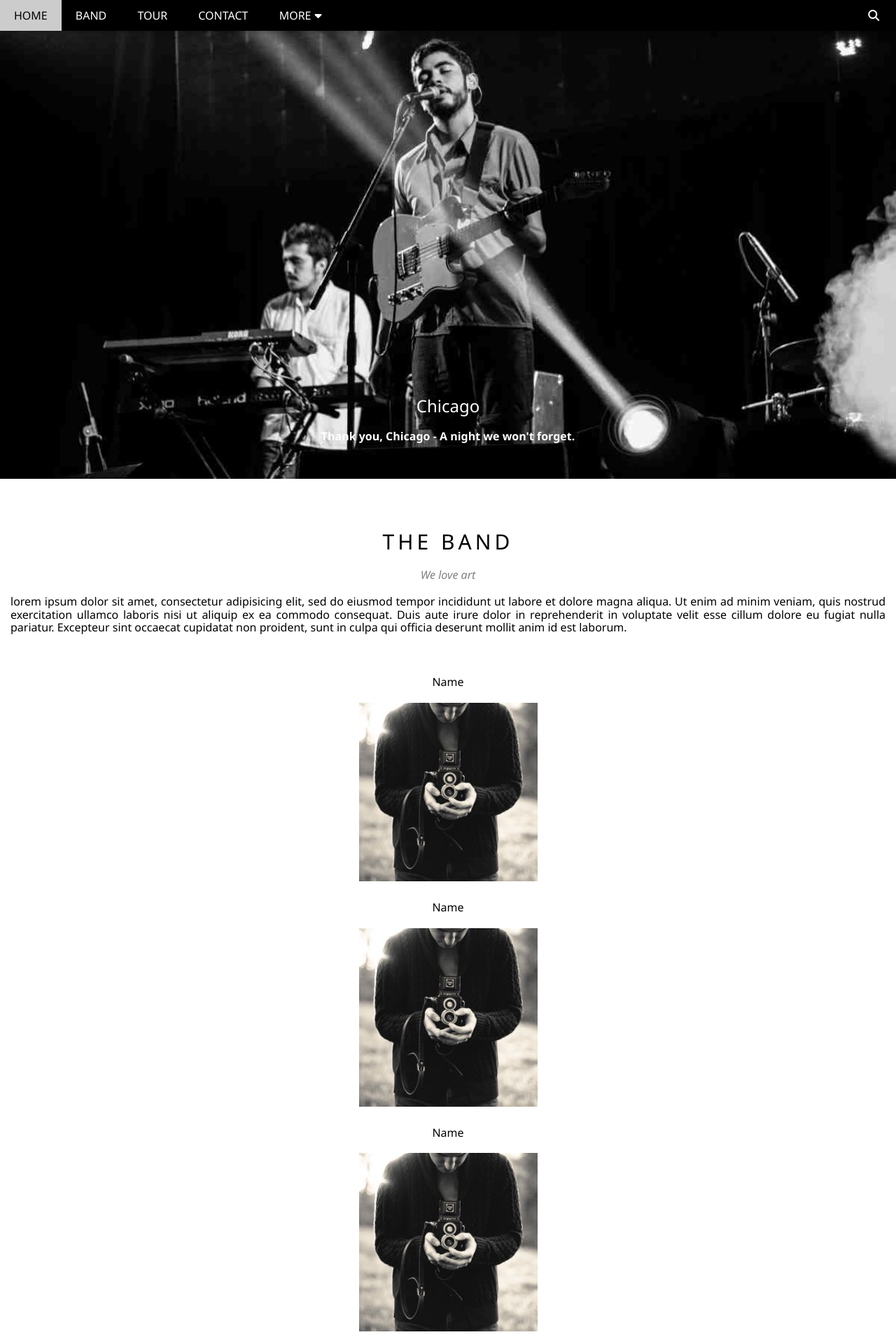
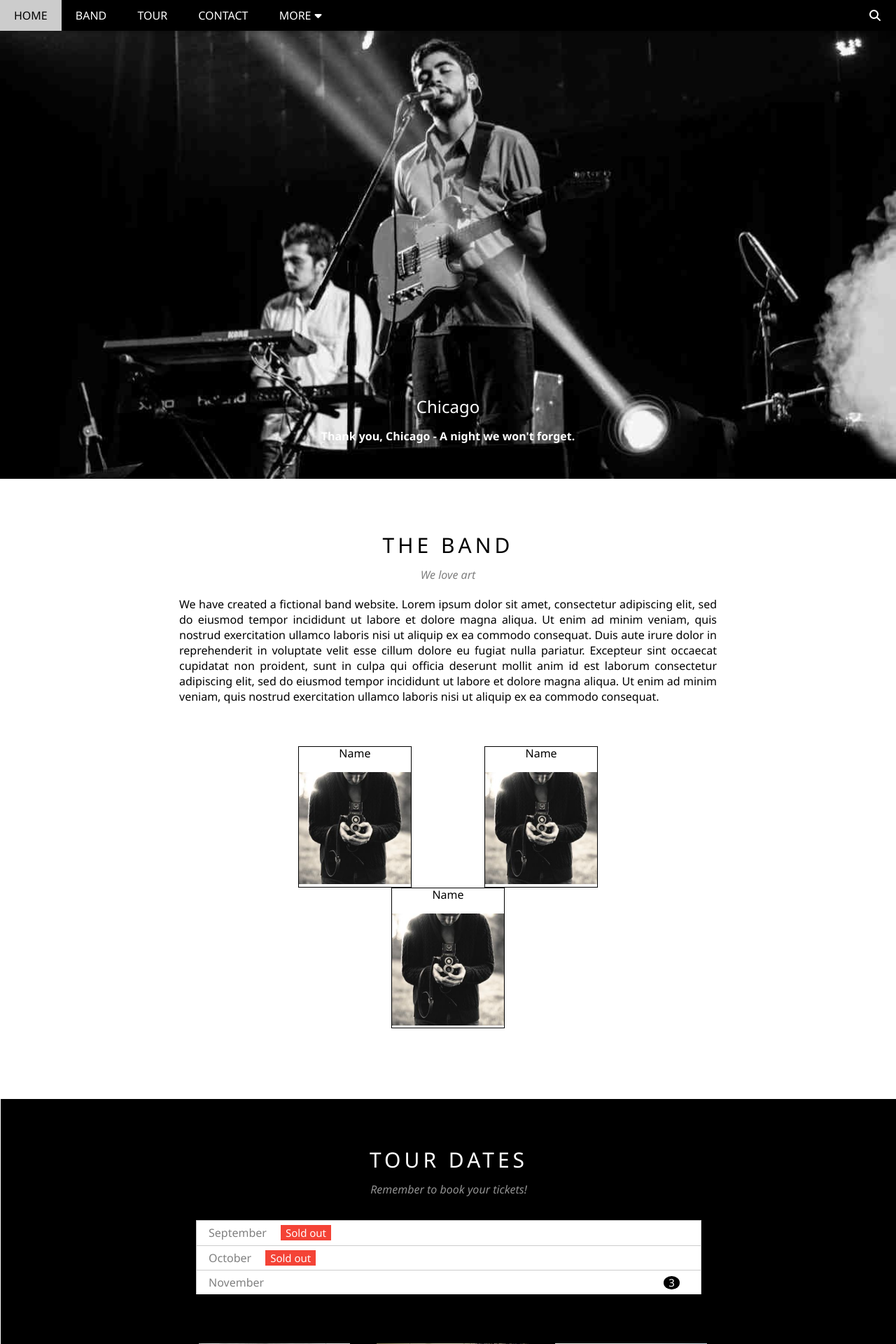
Before and after one commit to ayub-70/the-band, a PHP site: page / in a window 1280 px wide. Shown: the top 1920 px of the page at 70% size. Run offline with PHP 8.4, Linux system fonts and the light colour scheme.

Commit message:
codes contuning

```diff
--- a/css/style.css
+++ b/css/style.css
@@ -392,7 +392,7 @@ footer span{
 	/* starting header styling*/
 
 	header{
-		box-sizing:border-box;
+		position:relative;
 	}
 
 	header .home, header .ul1{
@@ -408,26 +408,22 @@ footer span{
 	header ul{
 		display:block;
 		list-style:none;
-		/*display:inline-block;*/
-		/*border:solid 1px;*/
-		min-width:93%;
-	}
-
-	header .ul1{
-		position:relative;
 	}
 
 	header .ul1 li{
 		display:inline-block;
 	}
 
-	header .ul1 .search{
+	header .search{
 		position:absolute;
 		right:0;
+		top:0;
+		padding:13px 20PX;
 	}
 
-	header .ul1 .search:hover{
+	header .search:hover{
 		background-color:#F44336;
+		cursor:pointer;
 	}
 
 	header .menu{
@@ -462,7 +458,7 @@ footer span{
 
 	main{
 		position:relative;
-		/*text-align:center;*/
+		padding-top:0;
 	}
 
 	main div{
@@ -470,15 +466,12 @@ footer span{
 		bottom:55PX;
 		left:35%;
 		right:35%;
-		/*background-color:red;*/
 		color:#fff;
 		text-align:center;
 	}
 
 	main h2{
 		font-weight:400;
-		/*text-transform:capitalize;*/
-		/*border:solid 1px;*/
 		margin-bottom:20px;
 	}
 
@@ -491,4 +484,69 @@ footer span{
 	}
 	/*ending main-image styling*/
 
+	/*starting bald section styling*/
+
+	.band{
+		width:60%;
+		margin:auto;
+		padding:80PX 0 100px 0;
+	}
+
+	.band p{
+		line-height:22PX;
+	}
+
+	.band p:first-letter{
+		text-transform:uppercase;
+	}
+
+	.band .bandmember{
+		padding:0;
+	}
+
+	.band .bandmember figure{
+		display:inline-block;
+		width:160PX;
+		margin:0 50PX 0 50px;
+		border: solid 1px;
+	}
+
+	.band .bandmember figure figcaption{
+		margin:0 0 18px 0;
+	}
+
+	.band .bandmember figure img{
+		width:100%;
+	}
+
+	/*ending band section styling*/
+
+	/*starting tour dates section styling*/
+
+	.tour-dates{
+		border:solid 1px;
+	}
+
+	.tour-dates-content{
+		width:60%;
+		margin:auto;
+	}
+
+	.tour-dates-content .cities{
+		width:30%;
+		display:inline-block;
+		margin-left:20PX;
+	}
+
+	/*ending tour dates section styling*/
+
+	/*starting contact section styling*/
+
+	.contact{
+		width:60%;
+		margin:auto;
+	}
+
+	/*ending contact section styling*/
+
 }
--- a/index.html
+++ b/index.html
@@ -6,7 +6,7 @@
 		<meta http-equiv="X-UA-Compatible" content="ie=edge">
     	<meta name="viewport" content="width=device-width, initial-scale=1.0">
 		<title>band</title>
-		<link rel="stylesheet" href="css/style.css?v=<?php echo time(); ?>">
+		<link rel="stylesheet" href="css/style.css?v=<?php time(); ?>">
 		<link rel="stylesheet" href="css/normalize.css">
 		<link rel="stylesheet" href="css/all.min.css">
 	</head>
@@ -34,8 +34,8 @@
 						<li>media</li>
 					</ul>
 				</li>
-				<li class="search mobile-hide"><i class="fa-solid fa-magnifying-glass"></i></li>
 			</ul>
+			<div class="search mobile-hide"><i class="fa-solid fa-magnifying-glass"></i></div>
 		</header>
 		<main>
 			<img src="photos/chicago.jpg">
@@ -49,11 +49,7 @@
 				<p class="title">the band</p>
 				<p class="p2">we love art</p>
 				<p>
-					lorem ipsum dolor sit amet, consectetur adipisicing elit, sed do eiusmod
-					tempor incididunt ut labore et dolore magna aliqua. Ut enim ad minim veniam,
-					quis nostrud exercitation ullamco laboris nisi ut aliquip ex ea commodo
-					consequat. Duis aute irure dolor in reprehenderit in voluptate velit esse
-					cillum dolore eu fugiat nulla pariatur. Excepteur sint occaecat cupidatat non proident, sunt in culpa qui officia deserunt mollit anim id est laborum.
+					we have created a fictional band website. Lorem ipsum dolor sit amet, consectetur adipiscing elit, sed do eiusmod tempor incididunt ut labore et dolore magna aliqua. Ut enim ad minim veniam, quis nostrud exercitation ullamco laboris nisi ut aliquip ex ea commodo consequat. Duis aute irure dolor in reprehenderit in voluptate velit esse cillum dolore eu fugiat nulla pariatur. Excepteur sint occaecat cupidatat non proident, sunt in culpa qui officia deserunt mollit anim id est laborum consectetur adipiscing elit, sed do eiusmod tempor incididunt ut labore et dolore magna aliqua. Ut enim ad minim veniam, quis nostrud exercitation ullamco laboris nisi ut aliquip ex ea commodo consequat.
 				</p>
 				<div class="bandmember">
 					<figure>
@@ -71,6 +67,7 @@
 				</div>
 			</section>
 			<section class="tour-dates">
+				<div class="tour-dates-content">
 					<div>
 						<p>tour dates</p>
 						<p>remember to book your tickets!</p>
@@ -115,6 +112,7 @@
 							</div>
 						</figure>
 					</div>
+				</div>
 			</section>
 			<section class="contact">
 				<p>contact</p>
```
Lines whose indentation alone changed are shown as unchanged.
